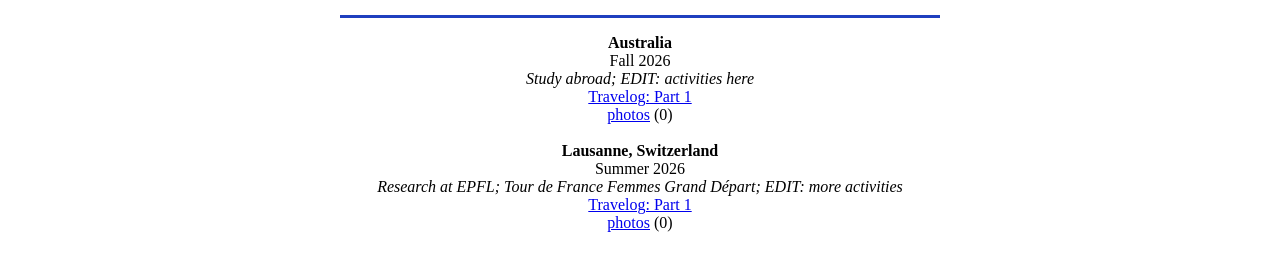
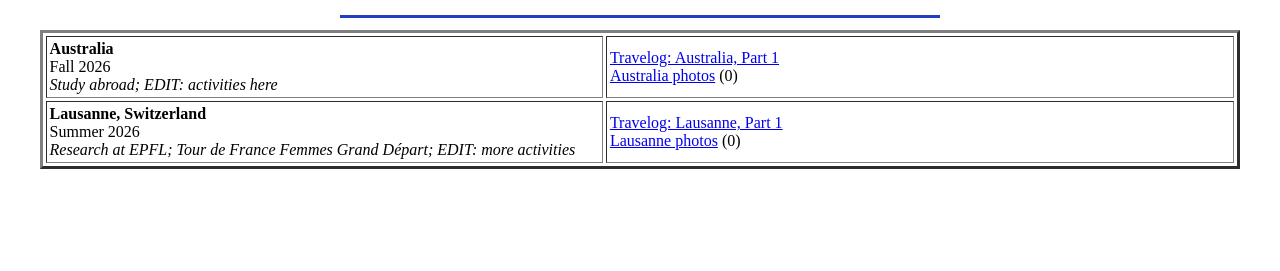
Before and after one commit to jonathantubb/jonathantubb.github.io, a plain HTML site: page index.html in a window 1280 px wide. Shown: the part 59-330 px from the top of the page. Drawn offline with Linux system fonts and the light colour scheme.

Commit message:
Switch trip list to two-column bordered table
Co-Authored-By: Claude Opus 5.5 <noreply@anthropic.com>
Claude-Session: https://claude.ai/code/session_01YTrxZ9MJ97j1Fmji2moBhy

```diff
--- a/index.html
+++ b/index.html
@@ -6,7 +6,7 @@
 <title>Jonathan Tubb's Travelogs and Photos</title>
 <style>
   body { text-align: center; }
-  ul { list-style: none; padding: 0; }
+  td { text-align: left; vertical-align: middle; }
   hr.blue { border: 0; height: 3px; background: #1f3fbf; margin: 12px auto; max-width: 600px; }
 </style>
 </head>
@@ -16,33 +16,36 @@
 <h3>Jonathan Tubb's Travelogs and Photos</h3>
 <hr class="blue">
 
-<ul>
+<table border="3" cellpadding="3" cellspacing="3" width="95%" align="center">
 
-<!-- ===== COPY THIS BLOCK FOR EACH NEW TRIP (newest at the top) ===== -->
-<li><b>Australia</b><br>
+<!-- ===== COPY THIS ROW FOR EACH NEW TRIP (newest at the top) ===== -->
+<tr>
+<td width="47%"><b>Australia</b><br>
 Fall 2026<br>
-<i>Study abroad; EDIT: activities here</i><br>
-<a href="travelogs/Australia1.html">Travelog: Part 1</a><br>
-<a href="#">photos</a> (0)
-<br><br></li>
-<!-- ===== END BLOCK ===== -->
+<i>Study abroad; EDIT: activities here</i></td>
+<td><a href="travelogs/Australia1.html">Travelog: Australia, Part 1</a><br>
+<a href="#">Australia photos</a> (0)</td>
+</tr>
+<!-- ===== END ROW ===== -->
 
-<li><b>Lausanne, Switzerland</b><br>
+<tr>
+<td><b>Lausanne, Switzerland</b><br>
 Summer 2026<br>
-<i>Research at EPFL; Tour de France Femmes Grand D&eacute;part; EDIT: more activities</i><br>
-<a href="travelogs/Lausanne1.html">Travelog: Part 1</a><br>
-<a href="#">photos</a> (0)
-<br><br></li>
+<i>Research at EPFL; Tour de France Femmes Grand D&eacute;part; EDIT: more activities</i></td>
+<td><a href="travelogs/Lausanne1.html">Travelog: Lausanne, Part 1</a><br>
+<a href="#">Lausanne photos</a> (0)</td>
+</tr>
 
-<!-- Example of a short trip with no travelog, just photos:
-<li><b>Destination</b><br>
+<!-- Example of a trip with only a photo link:
+<tr>
+<td><b>Destination</b><br>
 Month Year<br>
-<i>Activities</i><br>
-<a href="https://link-to-photo-album">photos</a> (24)
-<br><br></li>
+<i>Activities</i></td>
+<td><a href="https://link-to-photo-album">Destination photos</a> (24)</td>
+</tr>
 -->
 
-</ul>
+</table>
 
 </body>
 </html>
```
